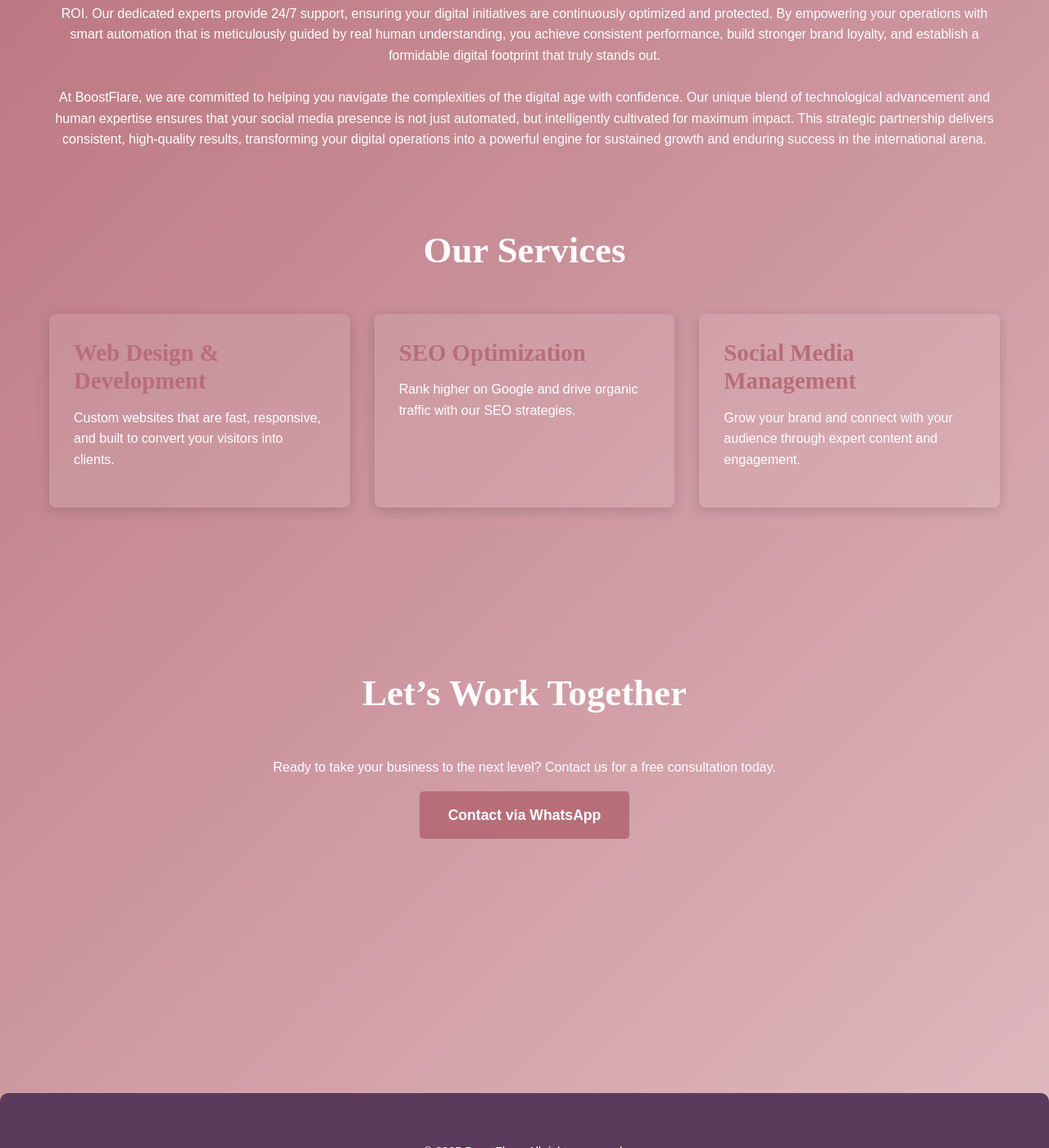
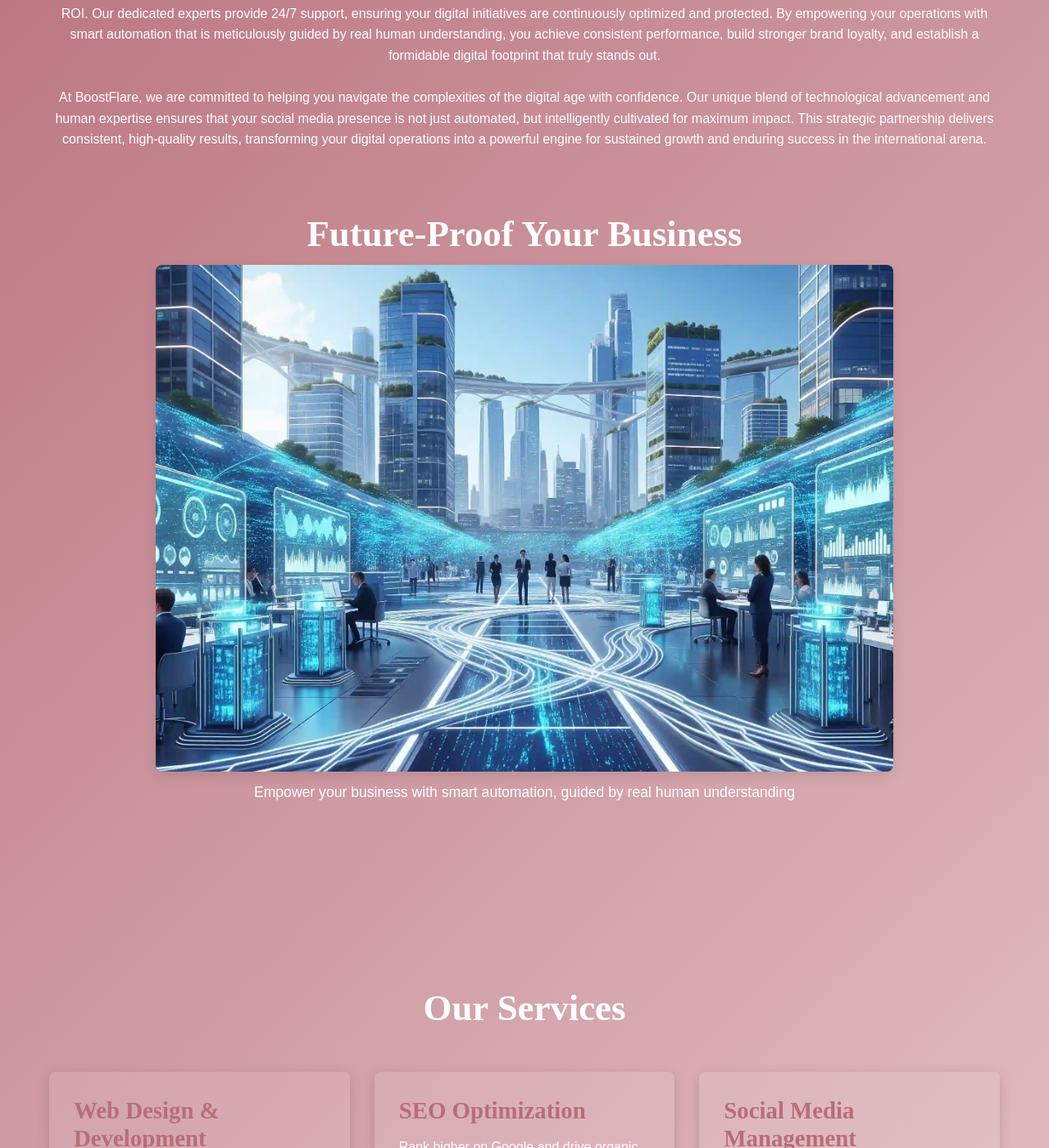
Before and after one commit to candra2012/BoostFlare, a Jekyll site: the page built from index.html, in a window 1280 px wide and 1400 px high, scrolled down 10135 px. Shown: the whole window at 82% size. Built offline with Jekyll 4.4.1, drawn with Linux system fonts in a browser that asks for light colours.

Commit message:
Update index.html

```diff
--- a/index.html
+++ b/index.html
@@ -203,6 +203,29 @@
 </div>
 
 
+  <section class="zig-zag-container">
+  <div class="zig-zag-item" data-animation-direction="left">
+
+    <!-- Konten: Judul -->
+    <div class="zig-zag-content">
+      <h2>Future-Proof Your Business</h2>
+    </div>
+
+    <!-- Gambar (terpisah agar bisa animasi) -->
+    <div class="zig-zag-image">
+      <img src="https://raw.githubusercontent.com/candra2012/BoostFlare/refs/heads/main/image/Future.Proof.Your.Business.webp" alt="Future-Proof Your Business" />
+    </div>
+
+    <!-- Konten: Paragraf -->
+    <div class="zig-zag-content">
+      <p style="text-align: center; font-size: 1.1em; color: var(--deep-plum); line-height: 1.8;">
+        Empower your business with smart automation, guided by real human understanding
+      </p>
+    </div>
+  </div>
+  </section>
+
+
 
 
 
```
